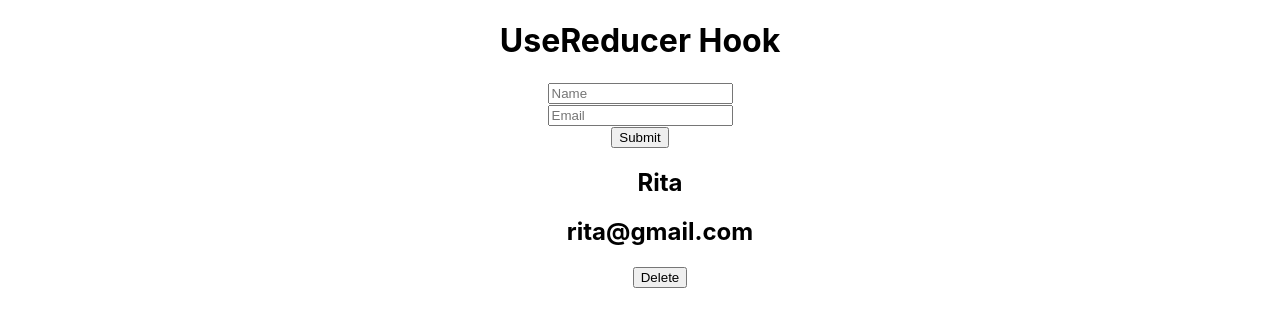
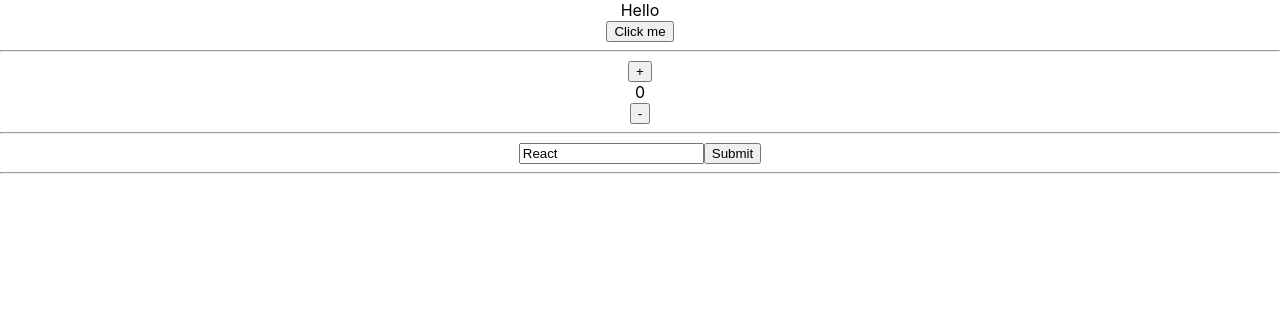
Before and after one commit to ritagujar/react-hooks, a React (Create React App) app: page / in a window 1280 px wide. Shown: the top 326 px of the page. Built offline with nearby package versions, Linux system fonts and the light colour scheme.

Commit message:
Cleaning of code and comments

```diff
--- a/src/App.js
+++ b/src/App.js
@@ -1,22 +1,22 @@
 import React from "react";
 import "./App.css";
+import UseState from "./components/UseState";
+// import UseEffect from "./components/UseEffect";
+// import UseRef from "./components/UseRef";
 // import UseMemo from "./components/UseMemo";
-// import UseEffect from "./components/UseEffect";
-// import UseState from "./components/UseState";
-// import UseRef from "./components/UseRef";
 // import UseCallback from "./components/UseCallback";
-import UseReducer from "./components/UseReducer";
+// import UseReducer from "./components/UseReducer";
 
 function App() {
   return (
-    <>
-      {/* <UseState /> */}
+    <div className="App">
+      <UseState />
       {/* <UseEffect /> */}
       {/* <UseRef /> */}
       {/* <UseMemo /> */}
       {/* <UseCallback /> */}
-      <UseReducer />
-    </>
+      {/* <UseReducer /> */}
+    </div>
   );
 }
 
--- a/src/components/UseEffect.js
+++ b/src/components/UseEffect.js
@@ -1,5 +1,4 @@
 import React, { useEffect, useState } from "react";
-import "../App.css";
 
 function UseEffect() {
   const [time, setTime] = useState(new Date().toString());
@@ -10,7 +9,7 @@ function UseEffect() {
   }, []);
 
   //  If you want to call your useEffect function only once when the  component is mounted you can only pass empty array [].
-  //  If you want to call useEffect on a percular state you can pass any dependency of the state variable as a parameter.
+  //  If you want to call useEffect on a perticular state you can pass any dependency of the state variable as a parameter.
   //  Like -- [time] or [message].
 
   const showDate = () => {
--- a/src/components/UseMemo.js
+++ b/src/components/UseMemo.js
@@ -1,5 +1,4 @@
 import React, { useMemo, useState } from "react";
-import "../App.css";
 
 /*
     1. Optimize expensive operation
--- a/src/components/UseReducer.js
+++ b/src/components/UseReducer.js
@@ -2,11 +2,11 @@ import React, { useReducer, useState } from "react";
 
 /*
     useReducer is an alternative to useState hook.
-    When you have complex stae logic that involves multiple sub-values or when next state depends on previous one we can use useReducer.
+    When you have complex state logic that involves multiple sub-values or when next state depends on previous one we can use useReducer.
 */
 
 const initialState = [
-  { id: Date.now(), name: "Rita", email: "rita@gmail.com" },
+  { id: Date.now(), name: "John", email: "john@gmail.com" },
 ];
 
 function reducer(state, action) {
--- a/src/components/UseRef.js
+++ b/src/components/UseRef.js
@@ -1,5 +1,4 @@
 import React, { useRef, useState, useEffect } from "react";
-import "../App.css";
 
 /*
  1. useRef access DOM Element
@@ -41,7 +40,7 @@ function UseRef() {
       <div>My name is {name}</div>
       <div>
         <h1>Random Counter {counter}</h1>
-        {typeof prevCounterRef.current !== "undefine" && (
+        {typeof prevCounterRef.current !== "undefined" && (
           <h2>Previous Counter : {prevCounterRef.current}</h2>
         )}
         <button onClick={(e) => setCounter(Math.ceil(Math.random() * 100))}>
--- a/src/components/Usestate.js
+++ b/src/components/Usestate.js
@@ -1,11 +1,9 @@
 import React from "react";
 import { useState } from "react";
-import "../App.css";
 
 // Rules to use useState ------
 // Can't use in conditional cases like if-else
 // Can't use insite the functions and conditional rendering
-
 // Whenever the value of the State changes  the component rerenders
 
 function Usestate() {
@@ -43,7 +41,7 @@ function Usestate() {
   };
 
   return (
-    <div className="App">
+    <div>
       {/* <div>Hello, {name}</div> */}
       <div>Hello {flag ? name : ""}</div>
       <button onClick={nameChange}>Click me</button>
```
Also changed, not shown: src/components/UseCallback.js (+5 -5 lines).
